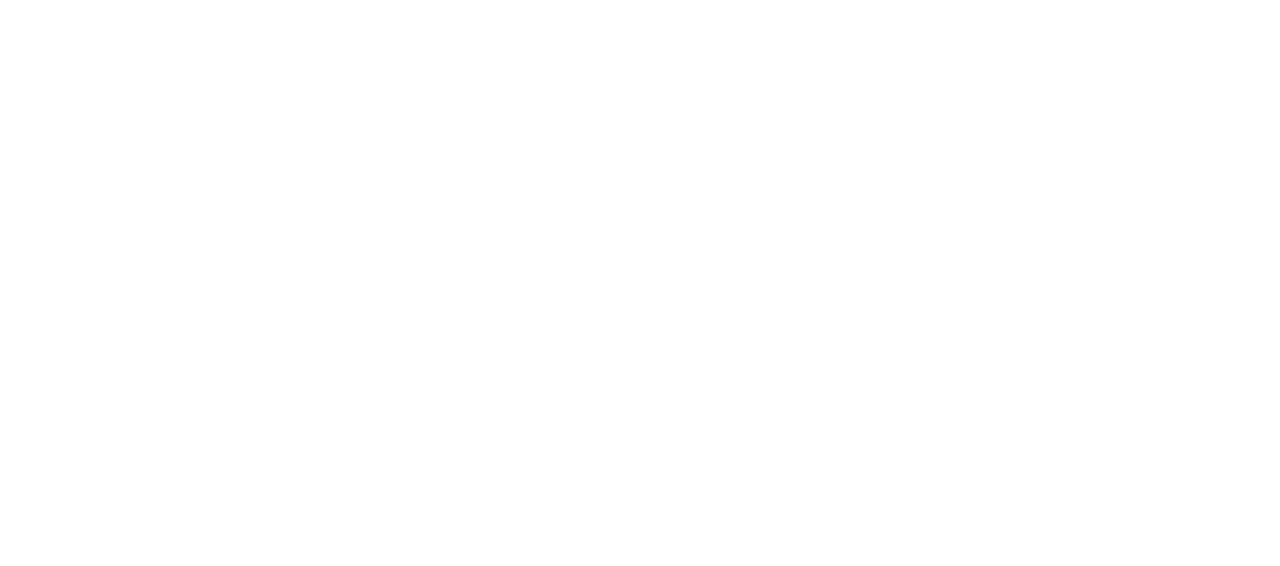
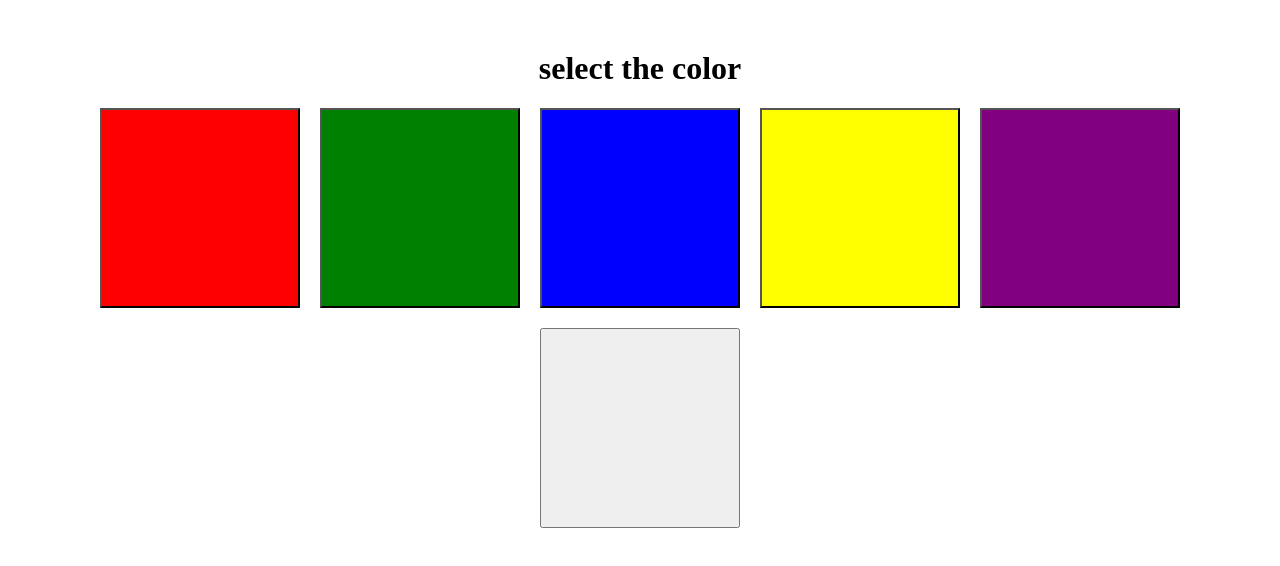
Before and after one commit to Shashwat-Trivedi/Background-color-changer, a plain HTML site: page index.html in a window 1280 px wide. Drawn offline with Linux system fonts and the light colour scheme.

Commit message:
completed project

```diff
--- a/index.html
+++ b/index.html
@@ -1,11 +1,24 @@
 <!DOCTYPE html>
 <html lang="en">
+
 <head>
     <meta charset="UTF-8">
     <meta name="viewport" content="width=device-width, initial-scale=1.0">
     <title>Document</title>
+    <link rel="stylesheet" href="styles.css">
 </head>
+
 <body>
-
+    <h1>select the color
+    </h1>
+    <div class="color-options">
+    <button class="button" id="red"></button>
+    <button class="button" id="green"></button>
+    <button class="button" id="blue"></button>
+    <button class="button" id="yellow"></button>
+    <button class="button" id="purple"></button>
+    <button class="button" id="white"></button>
+    </div>
 </body>
+<script src="script.js"></script>
 </html>
--- /dev/null
+++ b/script.js
@@ -0,0 +1,9 @@
+const button = document.querySelectorAll('.button');
+console.log(button)
+button.forEach((button) => {
+  button.addEventListener('click', function (e){
+        document.body.style.backgroundColor = e.target.id;
+
+  })
+
+})
--- /dev/null
+++ b/styles.css
@@ -0,0 +1,32 @@
+h1 {
+    text-align: center;
+    margin-top: 50px;
+}
+
+.color-options{
+    display: flex;
+    gap: 20px;
+    justify-content: center;
+    flex-wrap: wrap;
+}
+
+.button {
+    height: 200px;
+    width: 200px;
+}
+
+#red {
+    background-color: red;
+}
+#green {
+    background-color: green;
+}
+#blue {
+    background-color: blue;
+}
+#yellow {
+    background-color: yellow;
+}
+#purple {
+    background-color: purple;
+}
```
